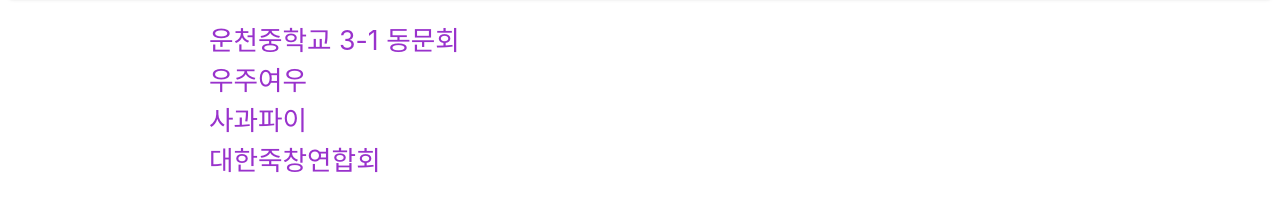
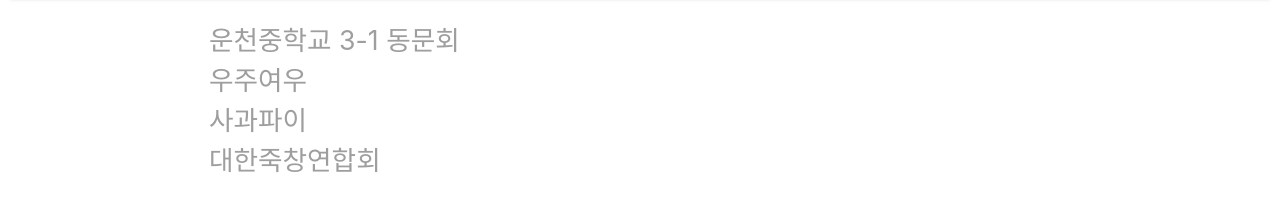
Before and after one commit to Remember-Fossil/Fossil-Web, a plain HTML site: page add_group.html in a window 1280 px wide. Shown: the part 77-288 px from the top of the page. Drawn offline with nearby package versions, Linux system fonts and the light colour scheme.

Commit message:
change color

```diff
--- a/css/group_list.css
+++ b/css/group_list.css
@@ -2,7 +2,7 @@
 label {
     margin : 10px;
     font-size: 20pt !important;
-    color:darkorchid;
+/*    color:darkorchid;*/
 }
 
 body{
```
